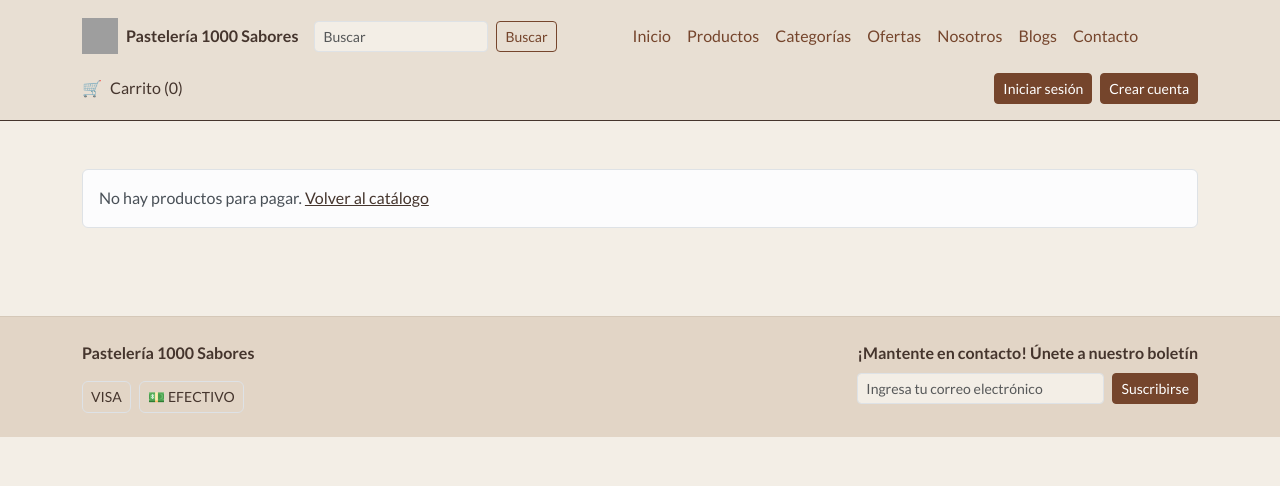
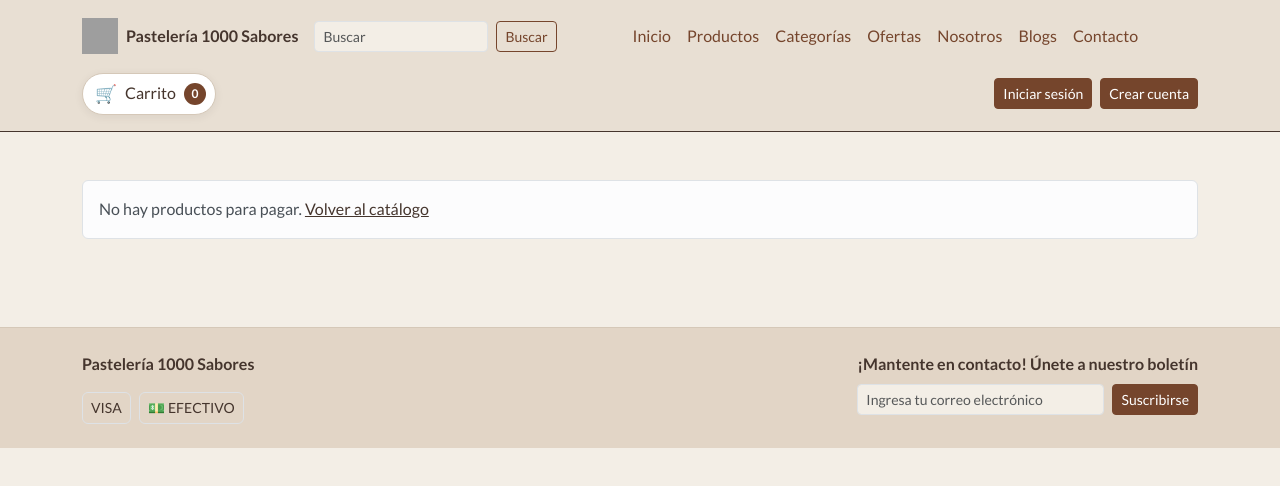
Before and after one commit to abelloderian19-dotcom/Fullstack-II, a React (Vite) app: page /checkout in a window 1280 px wide. Shown: the top 486 px of the page. Built offline with nearby package versions, Linux system fonts and the light colour scheme; grey boxes are pictures that could not be loaded.

Commit message:
feat(cart-home): carrito animacion

```diff
--- a/src/components/Navbar.jsx
+++ b/src/components/Navbar.jsx
@@ -1,4 +1,4 @@
-import { useState } from "react";
+import { useEffect, useRef, useState } from "react";
 import { Link, NavLink, useNavigate } from "react-router-dom";
 import { useStore } from "../context/StoreContext.jsx";
 
@@ -16,6 +16,18 @@ export default function Navbar() {
   const [search, setSearch] = useState("");
   const navigate = useNavigate();
   const { cartCount } = useStore();
+  const previousCartCount = useRef(cartCount);
+  const [cartUpdated, setCartUpdated] = useState(false);
+
+  useEffect(() => {
+    if (previousCartCount.current === cartCount) return undefined;
+
+    previousCartCount.current = cartCount;
+    setCartUpdated(true);
+    const timeout = window.setTimeout(() => setCartUpdated(false), 550);
+
+    return () => window.clearTimeout(timeout);
+  }, [cartCount]);
 
   function submitSearch(event) {
     event.preventDefault();
@@ -72,13 +84,17 @@ export default function Navbar() {
             ))}
           </ul>
           <Link
-            className="d-flex align-items-center gap-2 text-dark text-decoration-none text-nowrap"
+            className={
+              "navbar-cart d-flex align-items-center gap-2 text-decoration-none text-nowrap" +
+              (cartUpdated ? " is-updating" : "")
+            }
             to="/carrito"
-            aria-label={`Carrito de compras, ${cartCount} ${cartCount === 1 ? "producto" : "productos"}`}
+            aria-label={"Carrito de compras, " + cartCount + " " + (cartCount === 1 ? "producto" : "productos")}
           >
-            <span aria-hidden="true">🛒</span>
-            <span>
-              Carrito (<span aria-live="polite">{cartCount}</span>)
+            <span className="navbar-cart-icon" aria-hidden="true">{"\u{1F6D2}"}</span>
+            <span className="navbar-cart-label">Carrito</span>
+            <span className="navbar-cart-count" aria-live="polite">
+              {cartCount}
             </span>
           </Link>
           <div className="d-flex gap-2 ms-lg-auto">
--- a/styles/global-styles.css
+++ b/styles/global-styles.css
@@ -182,6 +182,67 @@ footer.bg-light {
 
 .card-values h3 {
   color: var(--chocolate);
+}
+
+.navbar-cart {
+  background: #fff;
+  border: 1px solid var(--borde-suave);
+  border-radius: 999px;
+  box-shadow: 0 2px 8px rgb(69 53 45 / 8%);
+  color: var(--marron-oscuro);
+  padding: 0.4rem 0.55rem 0.4rem 0.75rem;
+  transition: background-color 180ms ease, box-shadow 180ms ease, transform 180ms ease;
+}
+
+.navbar-cart:hover {
+  background-color: var(--fondo-superficie-acento);
+  box-shadow: 0 5px 14px rgb(69 53 45 / 14%);
+  color: var(--marron-oscuro);
+  transform: translateY(-2px);
+}
+
+.navbar-cart-icon {
+  display: inline-block;
+  font-size: 1.1rem;
+  transform-origin: 50% 15%;
+}
+
+.navbar-cart-count {
+  align-items: center;
+  background-color: var(--chocolate);
+  border-radius: 999px;
+  color: #fff;
+  display: inline-flex;
+  font-size: 0.75rem;
+  font-weight: 700;
+  justify-content: center;
+  line-height: 1;
+  min-height: 1.4rem;
+  min-width: 1.4rem;
+  padding: 0.2rem 0.35rem;
+}
+
+.navbar-cart.is-updating .navbar-cart-icon {
+  animation: navbar-cart-jiggle 550ms cubic-bezier(0.2, 0.8, 0.2, 1);
+}
+
+.navbar-cart.is-updating .navbar-cart-count {
+  animation: navbar-cart-count-pop 550ms cubic-bezier(0.2, 0.8, 0.2, 1);
+}
+
+@keyframes navbar-cart-jiggle {
+  0% { transform: translateY(0) rotate(0) scale(1); }
+  28% { transform: translateY(-3px) rotate(-14deg) scale(1.15); }
+  58% { transform: translateY(0) rotate(10deg) scale(0.96); }
+  82% { transform: rotate(-5deg) scale(1.04); }
+  100% { transform: translateY(0) rotate(0) scale(1); }
+}
+
+@keyframes navbar-cart-count-pop {
+  0% { transform: scale(0.75); }
+  45% { transform: scale(1.2); }
+  72% { transform: scale(0.94); }
+  100% { transform: scale(1); }
 }
 
 .home-carousel {
@@ -584,6 +645,15 @@ footer.bg-light {
   html {
     scroll-behavior: auto;
   }
+
+  .navbar-cart {
+    transition: none;
+  }
+
+  .navbar-cart.is-updating .navbar-cart-icon,
+  .navbar-cart.is-updating .navbar-cart-count {
+    animation: none;
+  }
 }
 
 @media print {
```
